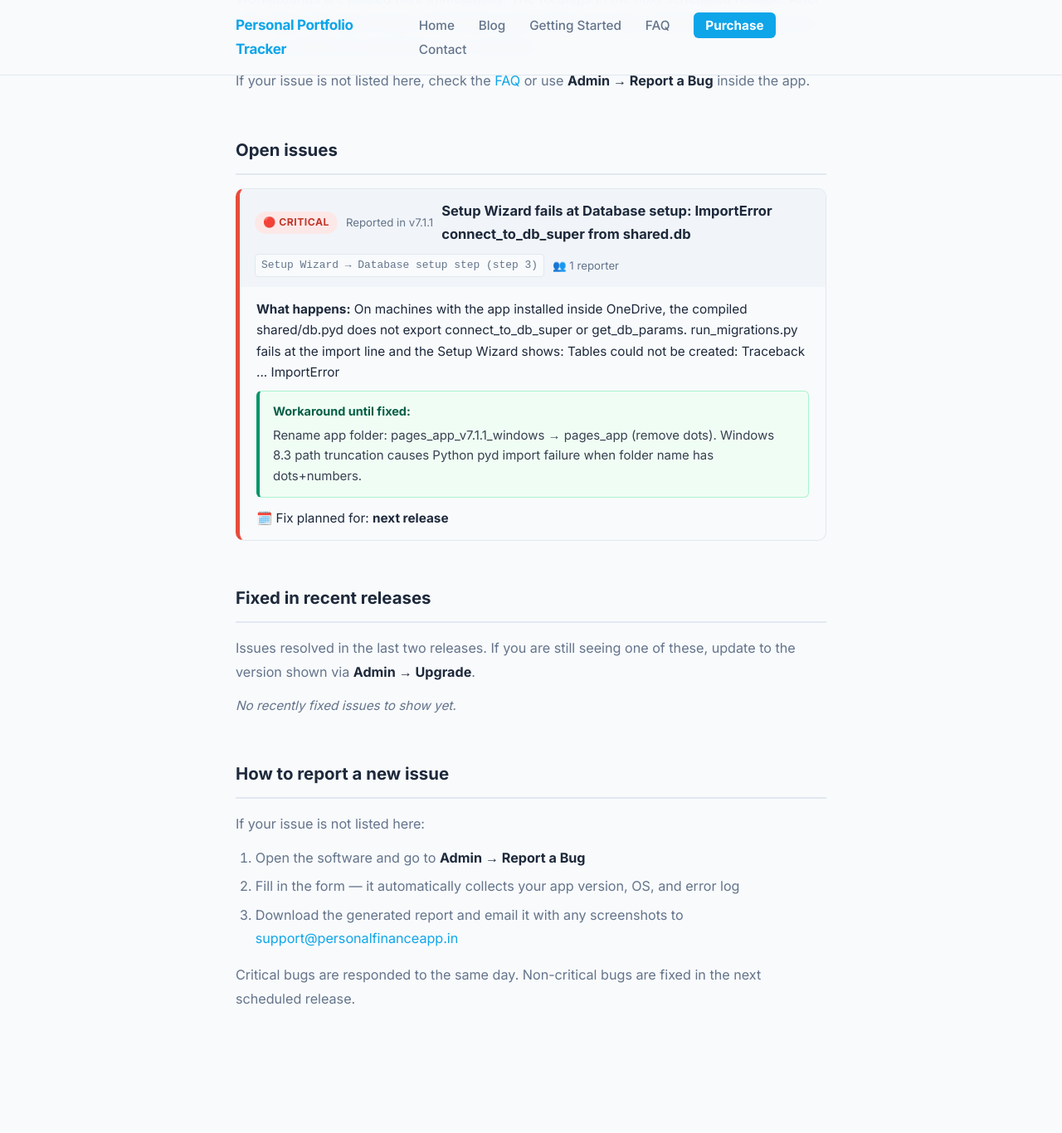
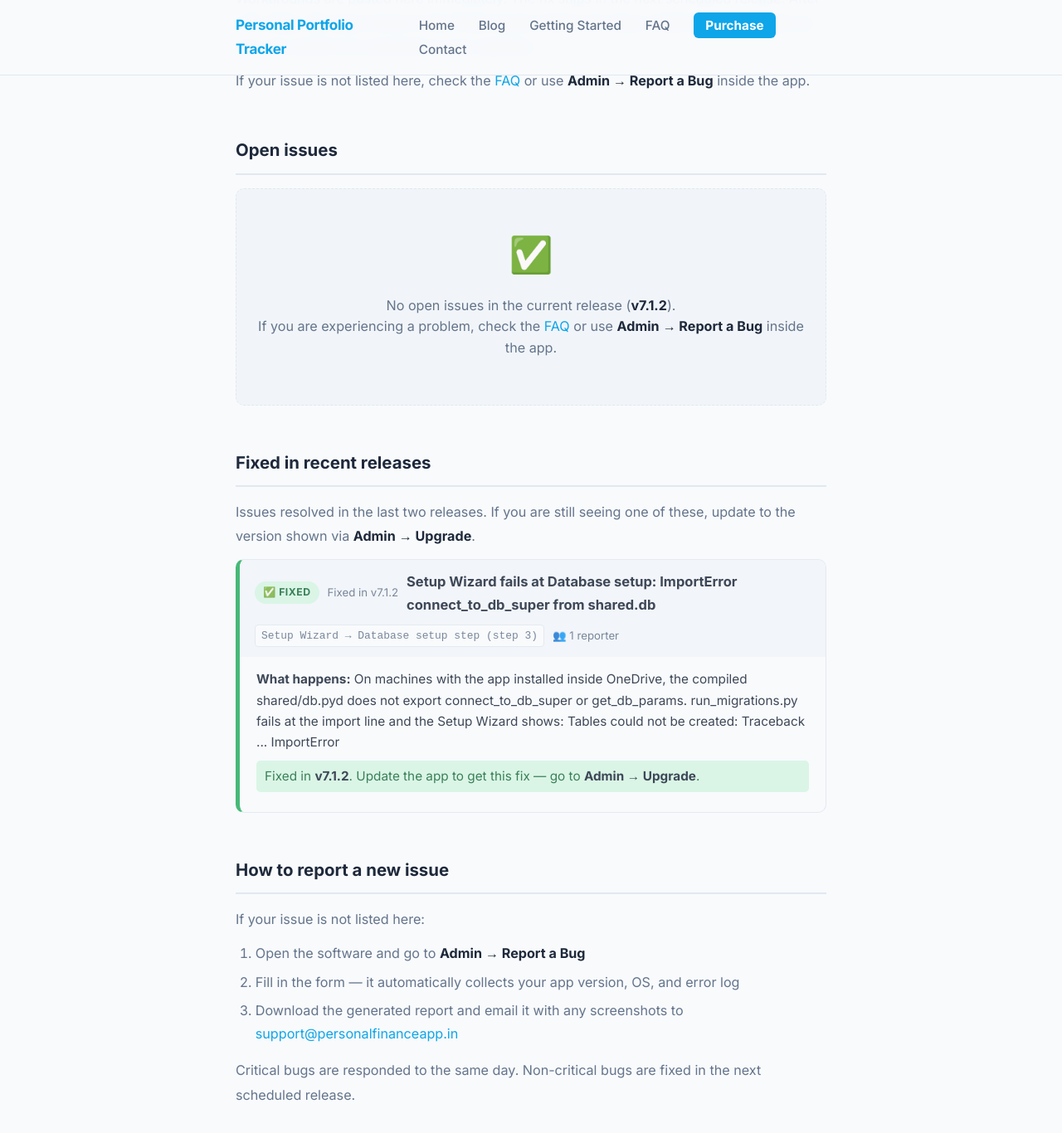
Before and after one commit to srikrishna2024/portfolio-tracker-blog, a Jekyll site: the page built from known-issues/index.html, in a window 1280 px wide and 1400 px high, scrolled down 465 px. Shown: the top 1366 px of the window at 83% size. Built offline with Jekyll 4.4.1, drawn with Linux system fonts in a browser that asks for light colours.

Commit message:
auto: sync known issues from bug_reports DB

```diff
--- a/known-issues/index.html
+++ b/known-issues/index.html
@@ -18,24 +18,30 @@ title: Known Issues & Workarounds
   <div class="content-section">
     <h2>Open issues</h2>
 
-    <div class="ki-issue ki-critical">
-      <div class="ki-header">
-        <span class="ki-badge ki-badge-critical">🔴 Critical</span>
-        <span class="ki-version">Reported in v7.1.1</span>
-        <h3 class="ki-title">Setup Wizard fails at Database setup: ImportError connect_to_db_super from shared.db</h3>
-        <span class="ki-page">Setup Wizard → Database setup step (step 3)</span>
-        <span class="ki-version">👥 1 reporter</span>
-      </div>
-      <div class="ki-body">
-        <p><strong>What happens:</strong> On machines with the app installed inside OneDrive, the compiled shared/db.pyd does not export connect_to_db_super or get_db_params. run_migrations.py fails at the import line and the Setup Wizard shows: Tables could not be created: Traceback ... ImportError</p><div class="ki-workaround"><strong>Workaround until fixed:</strong><p>Rename app folder: pages_app_v7.1.1_windows → pages_app (remove dots). Windows 8.3 path truncation causes Python pyd import failure when folder name has dots+numbers.</p></div><p class="ki-eta">🗓️ Fix planned for: <strong>next release</strong></p>
-      </div>
+    <div class="ki-empty">
+      <span class="ki-empty-icon">✅</span>
+      <p>No open issues in the current release (<strong>v7.1.2</strong>).<br>
+      If you are experiencing a problem, check the <a href="{{ '/faq/' | relative_url }}">FAQ</a>
+      or use <strong>Admin → Report a Bug</strong> inside the app.</p>
     </div>
   </div>
 
   <div class="content-section">
     <h2>Fixed in recent releases</h2>
     <p>Issues resolved in the last two releases. If you are still seeing one of these, update to the version shown via <strong>Admin → Upgrade</strong>.</p>
-    <p style="color:#64748b;font-style:italic;font-size:0.9rem">No recently fixed issues to show yet.</p>
+
+    <div class="ki-issue ki-fixed">
+      <div class="ki-header">
+        <span class="ki-badge ki-badge-fixed">✅ Fixed</span>
+        <span class="ki-version">Fixed in v7.1.2</span>
+        <h3 class="ki-title">Setup Wizard fails at Database setup: ImportError connect_to_db_super from shared.db</h3>
+        <span class="ki-page">Setup Wizard → Database setup step (step 3)</span>
+        <span class="ki-version">👥 1 reporter</span>
+      </div>
+      <div class="ki-body">
+        <p><strong>What happens:</strong> On machines with the app installed inside OneDrive, the compiled shared/db.pyd does not export connect_to_db_super or get_db_params. run_migrations.py fails at the import line and the Setup Wizard shows: Tables could not be created: Traceback ... ImportError</p><p class="ki-fixed-note">Fixed in <strong>v7.1.2</strong>. Update the app to get this fix — go to <strong>Admin → Upgrade</strong>.</p>
+      </div>
+    </div>
   </div>
 
   <div class="content-section">
```
